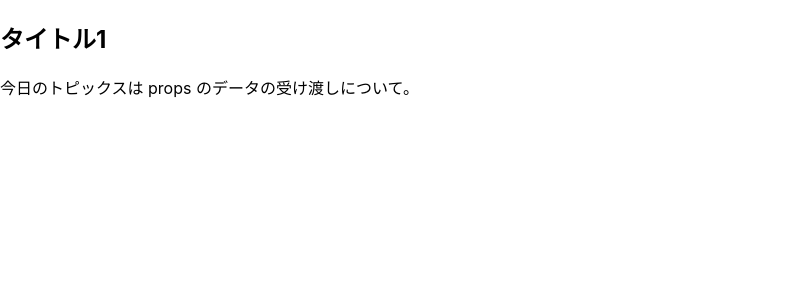
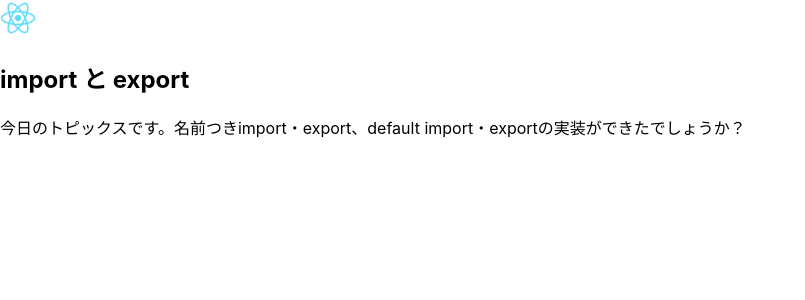
Before and after one commit to graphicocolo/nihonwakaru-react, a React (Create React App) app in the folder react-basic/: page / in a window 1280 px wide. Shown: the top 300 px of the page, without its empty margins (0-805 px from the left). Built offline with nearby package versions, Linux system fonts and the light colour scheme.

Commit message:
コンポーネントのimportとexport

```diff
--- a/react-basic/src/App.js
+++ b/react-basic/src/App.js
@@ -1,17 +1,13 @@
-import logo from './logo.svg';
+// import logo from './logo.svg';
 import './App.css';
-import Article from './components/Article';
+import {Article} from './components';
 
 function App() {
   return (
     <div>
       <Article
-        title={'タイトル1'}
-        content='今日のトピックスは props のデータの受け渡しについて。'
-        order={3}
-        isPublished={true}
-        // authorName={authorName}
-        // updateAt={now}
+        title={'import と export'}
+        content={'今日のトピックスです。名前つきimport・export、default import・exportの実装ができたでしょうか？'}
       />
     </div>
     // <div className="App">
--- a/react-basic/src/components/Article.jsx
+++ b/react-basic/src/components/Article.jsx
@@ -1,8 +1,10 @@
+import {Title, Content} from "./index";
+
 const Article = (props) => {
   return (
     <div>
-      <h2>{props.title}</h2>
-      <p>{props.content}</p>
+      <Title title={props.title} />
+      <Content content={props.content} />
     </div>
   );
 };
--- /dev/null
+++ b/react-basic/src/components/Content.jsx
@@ -0,0 +1,5 @@
+const Content = (props) => {
+  return <p>{props.content}</p>
+};
+
+export default Content;
--- /dev/null
+++ b/react-basic/src/components/Title.jsx
@@ -0,0 +1,9 @@
+const Title = (props) => {
+  return (
+    <div className="flex__row">
+      <img src={'/logo192.png'} width={36} height={36} alt="ロゴ" />
+      <h2>{props.title}</h2>
+    </div>
+  )
+};
+export default Title;
--- /dev/null
+++ b/react-basic/src/components/index.js
@@ -0,0 +1,3 @@
+export {default as Article} from './Article'
+export {default as Content} from './Content'
+export {default as Title} from './Title'
```
Also changed, not shown: react-basic/src/helper.js (added, +7 -0 lines).
